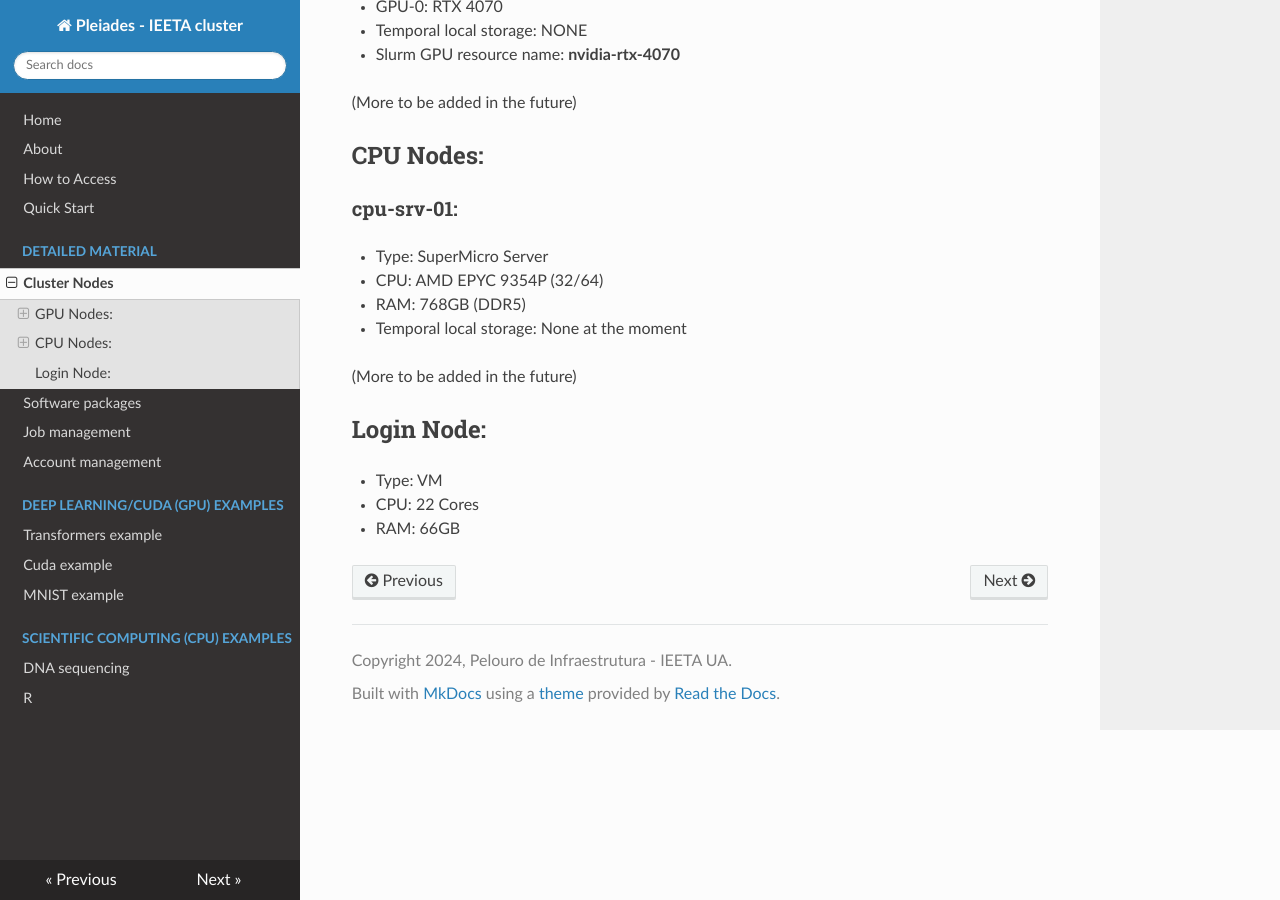
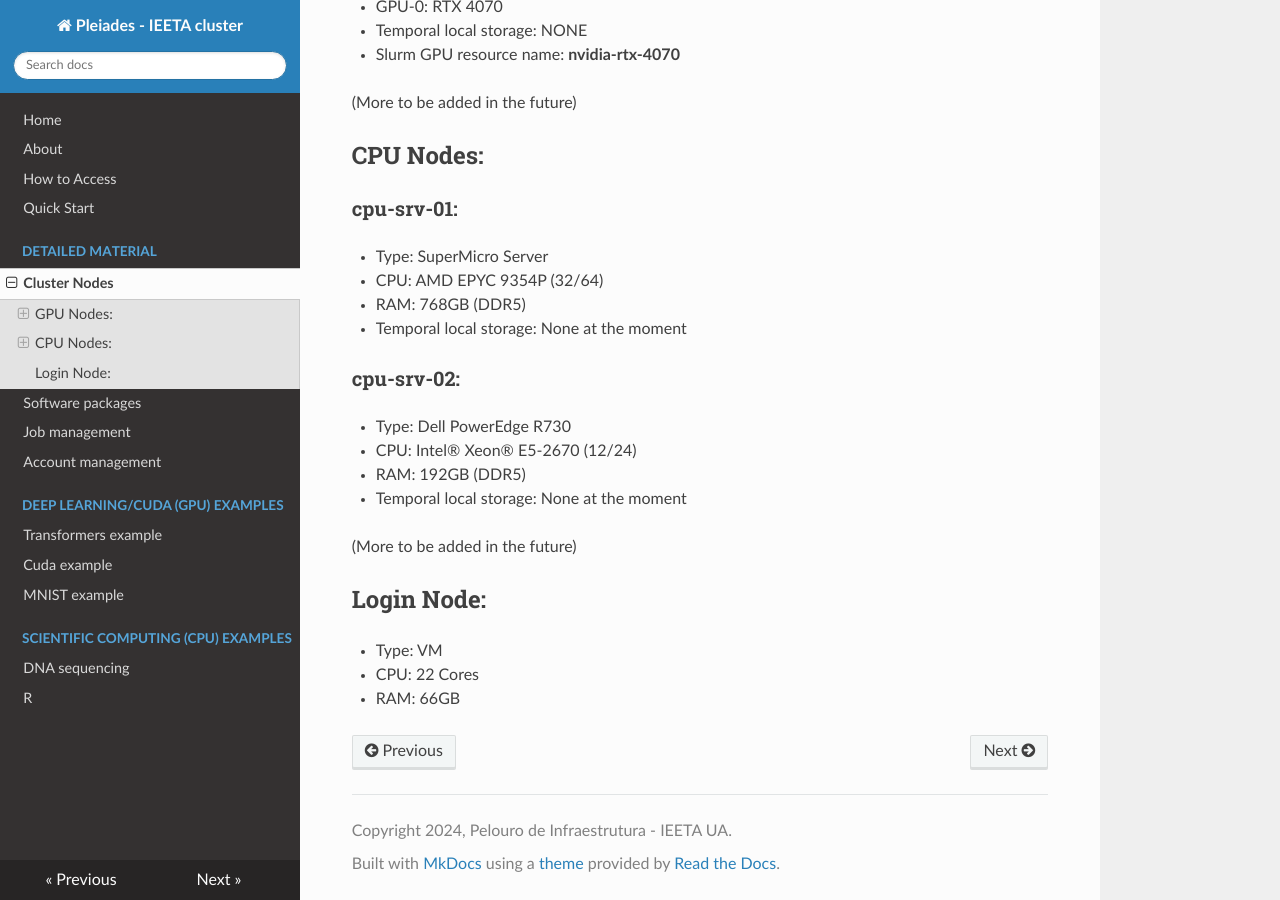
Before and after one commit to ieeta-pt/HPC-guides, an MkDocs documentation site: the page built from docs/detail_material/nodes.md, in a window 1280 px wide and 900 px high, scrolled down 851 px. Built offline with MkDocs 1.6.1, drawn with Linux system fonts in a browser that asks for light colours; nearby versions of some CDN libraries.

Commit message:
Update nodes.md

```diff
--- a/docs/detail_material/nodes.md
+++ b/docs/detail_material/nodes.md
@@ -39,6 +39,12 @@ We are currently in a testing phase, and nodes will be gradually added or migrat
   - RAM: 768GB (DDR5)
   - Temporal local storage: None at the moment
 
+### cpu-srv-02:
+  - Type: Dell PowerEdge R730
+  - CPU: Intel® Xeon® E5-2670 (12/24)
+  - RAM: 192GB (DDR5)
+  - Temporal local storage: None at the moment
+
 (More to be added in the future)
 
 ## Login Node:
```
